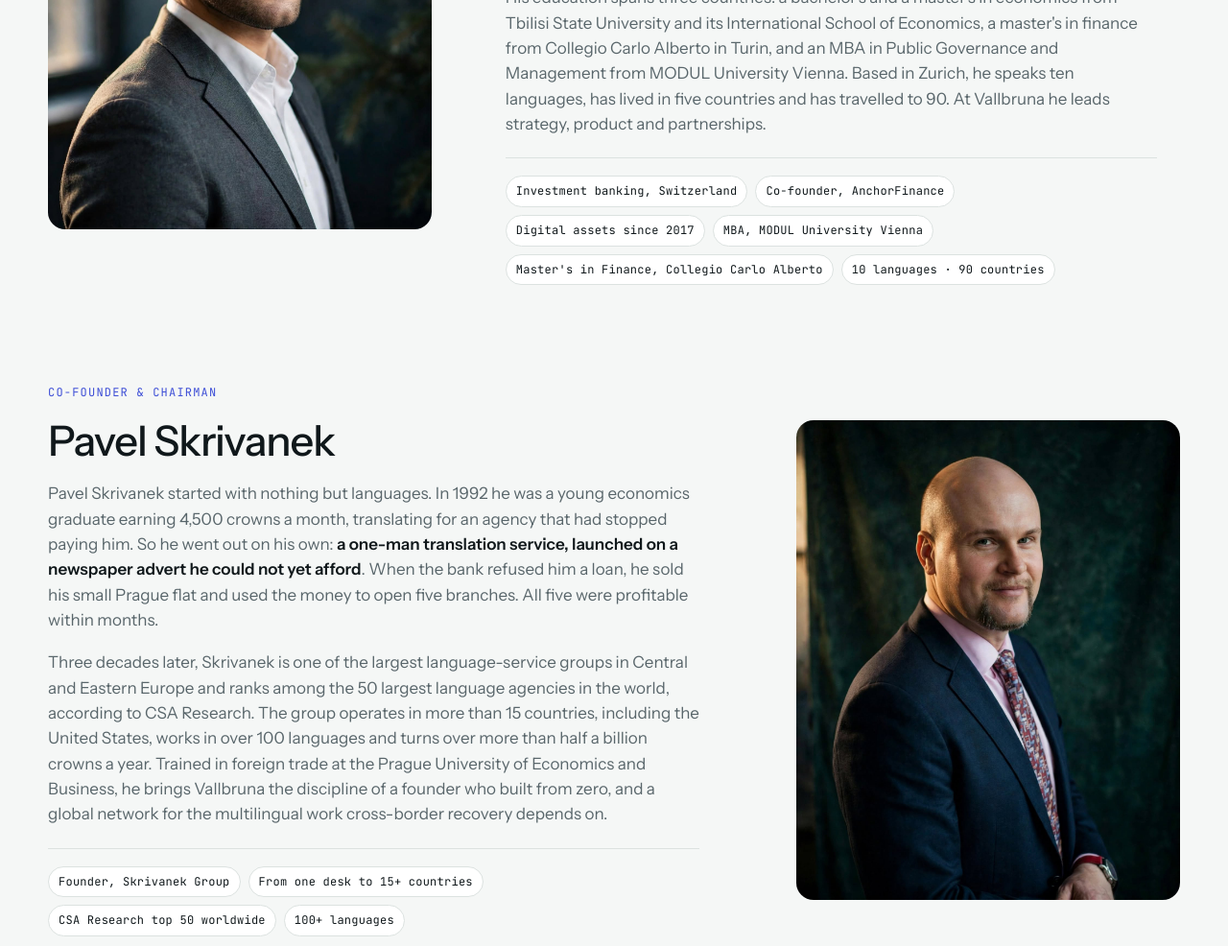
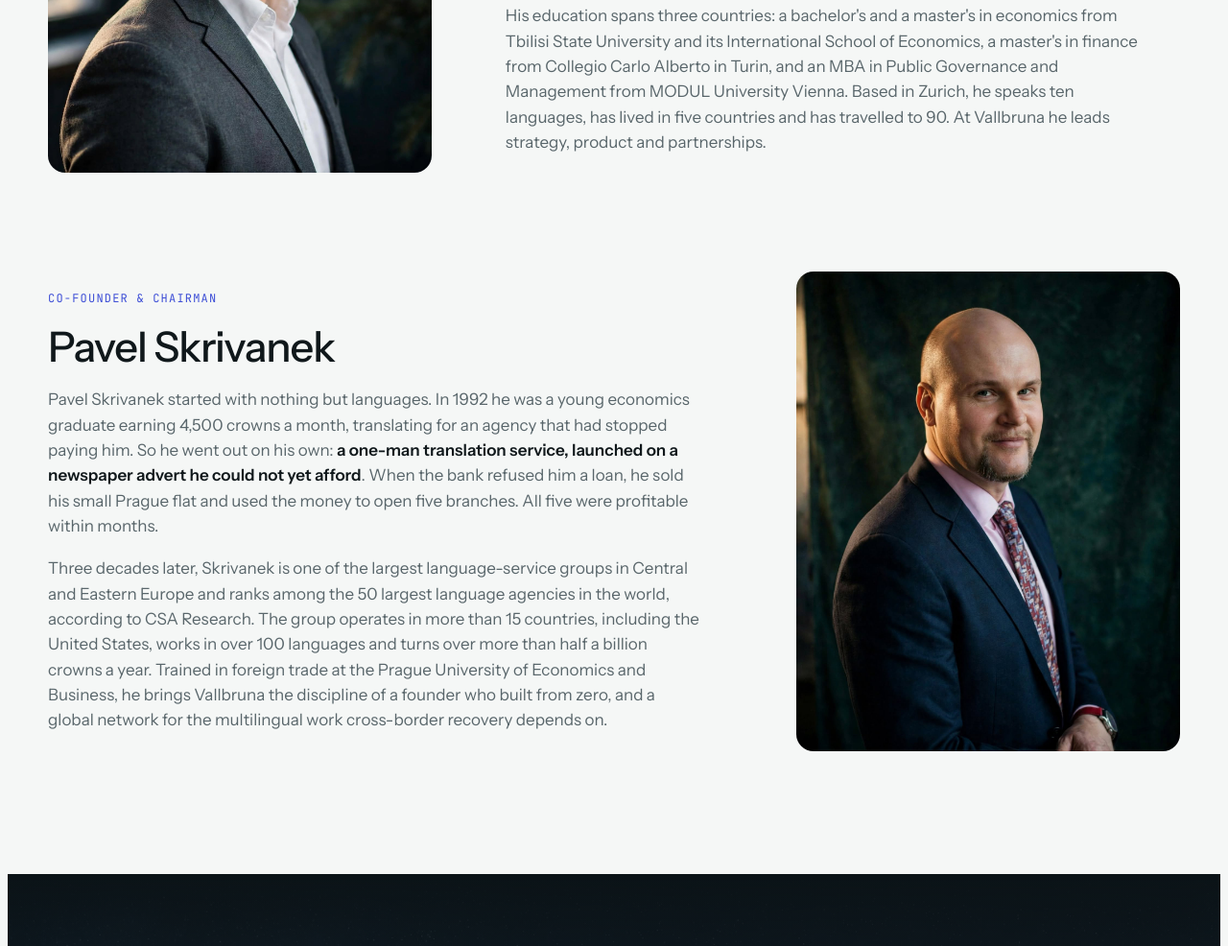
Before and after one commit to ikamp3/valbruna, a plain HTML site: page index.html in a window 1280 px wide. Shown: the part 10706-11692 px from the top of the page at 96% size. Drawn offline with Linux system fonts and the light colour scheme.

Commit message:
Remove credential tags from founder bios
Co-Authored-By: Claude Opus 5.5 <noreply@anthropic.com>

```diff
--- a/index.html
+++ b/index.html
@@ -689,14 +689,6 @@ footer .brand { color: var(--night-fg); margin-bottom: 14px; }
           <h3>Irakli Ninua</h3>
           <p data-i18n="team.b1a">Irakli Ninua has spent more than fifteen years where capital moves fastest. He began in investment banking in Switzerland, building valuation models and M&amp;A cases at Rausch Partners and Match-Point, and raising capital for funds and growth companies from Monaco to Kazakhstan. Since 2017 he has worked at the frontier of digital finance: <strong>as co-founder, CFO and head of business development of AnchorFinance in Dubai, as crypto treasurer of an Austrian start-up, and as an adviser on DeFi, digital assets and smart-contract audits</strong>.</p>
           <p data-i18n="team.b1b">His education spans three countries: a bachelor's and a master's in economics from Tbilisi State University and its International School of Economics, a master's in finance from Collegio Carlo Alberto in Turin, and an MBA in Public Governance and Management from MODUL University Vienna. Based in Zurich, he speaks ten languages, has lived in five countries and has travelled to 90. At Vallbruna he leads strategy, product and partnerships.</p>
-          <ul class="creds" aria-label="Credentials" data-i18n-aria="aria.creds">
-            <li data-i18n="team.c1">Investment banking, Switzerland</li>
-            <li data-i18n="team.c2">Co-founder, AnchorFinance</li>
-            <li data-i18n="team.c3">Digital assets since 2017</li>
-            <li>MBA, MODUL University Vienna</li>
-            <li data-i18n="team.c5">Master's in Finance, Collegio Carlo Alberto</li>
-            <li data-i18n="team.c6">10 languages · 90 countries</li>
-          </ul>
         </div>
       </article>
       <article class="member flip">
@@ -706,12 +698,6 @@ footer .brand { color: var(--night-fg); margin-bottom: 14px; }
           <h3>Pavel Skrivanek</h3>
           <p data-i18n="team.b2a">Pavel Skrivanek started with nothing but languages. In 1992 he was a young economics graduate earning 4,500 crowns a month, translating for an agency that had stopped paying him. So he went out on his own: <strong>a one-man translation service, launched on a newspaper advert he could not yet afford</strong>. When the bank refused him a loan, he sold his small Prague flat and used the money to open five branches. All five were profitable within months.</p>
           <p data-i18n="team.b2b">Three decades later, Skrivanek is one of the largest language-service groups in Central and Eastern Europe and ranks among the 50 largest language agencies in the world, according to CSA Research. The group operates in more than 15 countries, including the United States, works in over 100 languages and turns over more than half a billion crowns a year. Trained in foreign trade at the Prague University of Economics and Business, he brings Vallbruna the discipline of a founder who built from zero, and a global network for the multilingual work cross-border recovery depends on.</p>
-          <ul class="creds" aria-label="Credentials" data-i18n-aria="aria.creds">
-            <li data-i18n="team.d1">Founder, Skrivanek Group</li>
-            <li data-i18n="team.d2">From one desk to 15+ countries</li>
-            <li data-i18n="team.d3">CSA Research top 50 worldwide</li>
-            <li data-i18n="team.d4">100+ languages</li>
-          </ul>
         </div>
       </article>
     </div>
```
